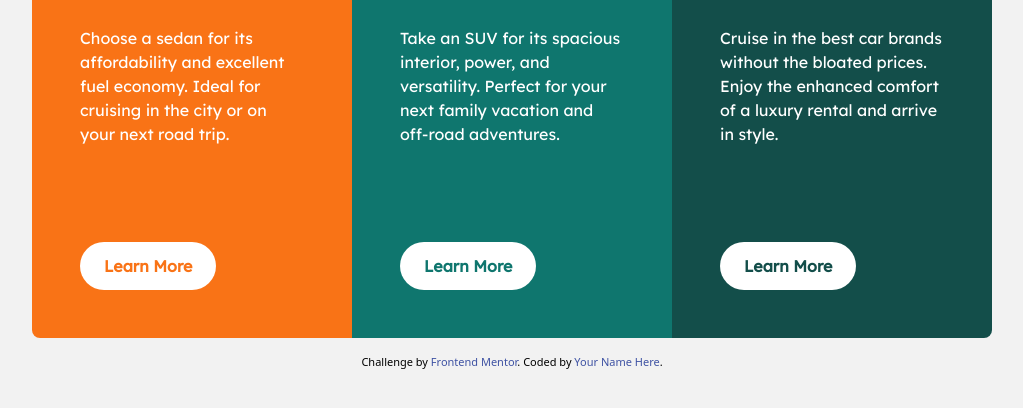
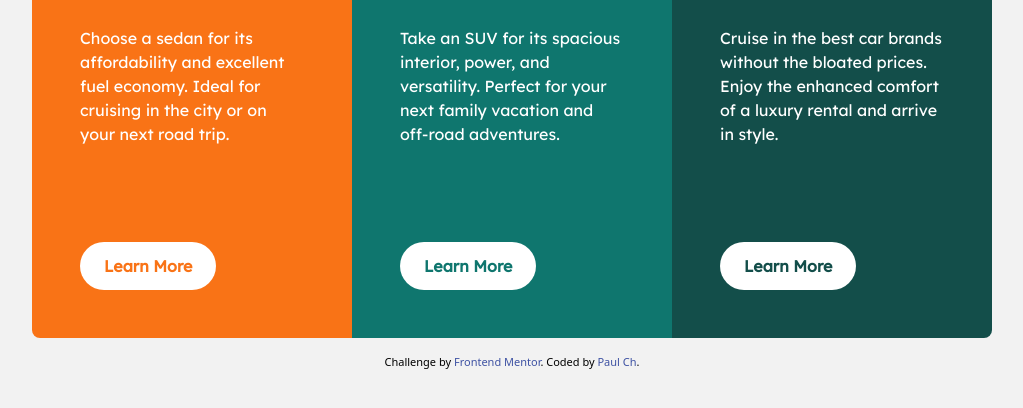
Before and after one commit to ch4r4j4/9Three-ColumnCardComponent, a website: page index.html in a window 1280 px wide. Shown: the part 302-710 px from the top of the page, without its empty margins (128-1151 px from the left). Drawn offline with nearby package versions, Linux system fonts and the light colour scheme.

Commit message:
autor name

```diff
--- a/index.html
+++ b/index.html
@@ -41,7 +41,7 @@
   </main>
   <div class="attribution">
     Challenge by <a href="https://www.frontendmentor.io?ref=challenge" target="_blank">Frontend Mentor</a>.
-    Coded by <a href="https://www.frontendmentor.io/profile/ch4r4j4">Your Name Here</a>.
+    Coded by <a href="https://www.frontendmentor.io/profile/ch4r4j4">Paul Ch</a>.
   </div>
 </body>
 </html>
```
